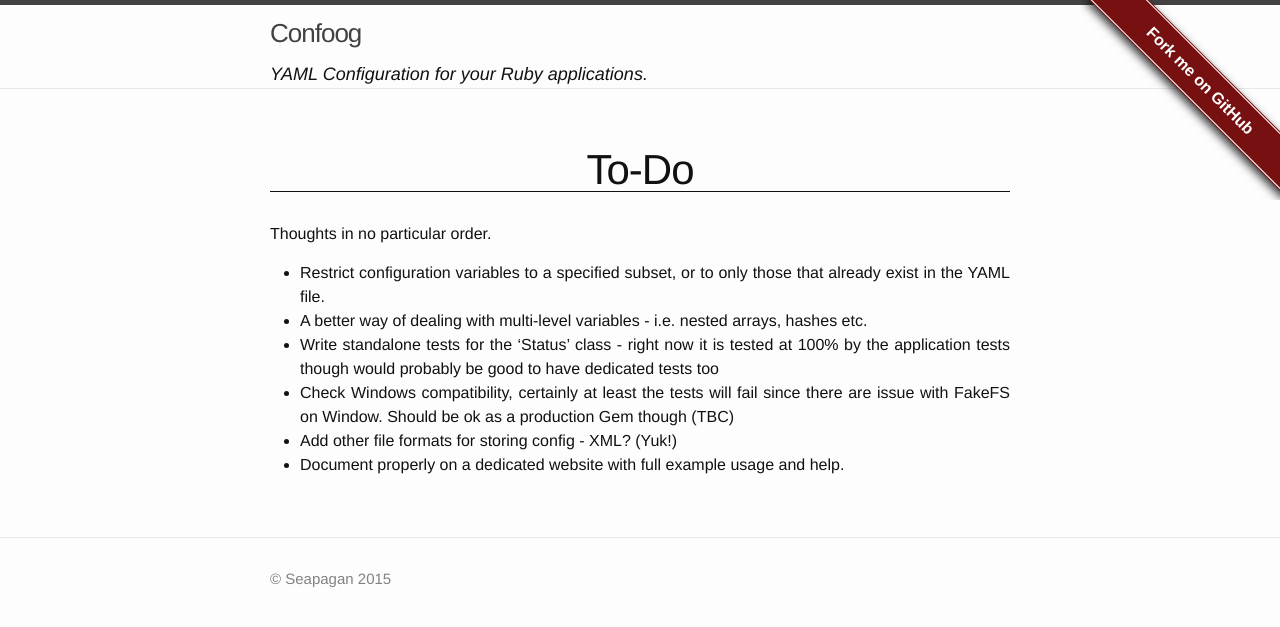
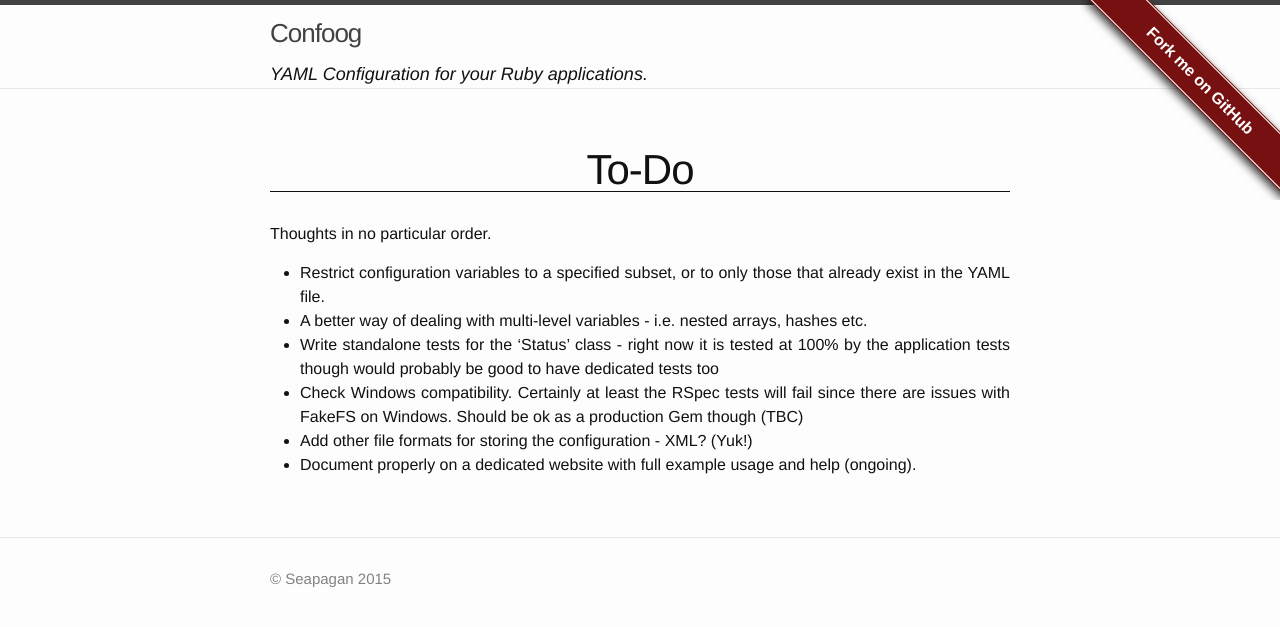
Before and after one commit to seapagan/confoog, a Jekyll site: the page built from _posts/2015-09-04-To-Do.md, in a window 1280 px wide. Shown: the top 627 px of the page. Built offline with Jekyll 4.4.1, drawn with Linux system fonts in a browser that asks for light colours.

Commit message:
Fix some typos
Signed-off-by: Seapagan <seapagan@gmail.com>

```diff
--- a/_posts/2015-09-04-To-Do.md
+++ b/_posts/2015-09-04-To-Do.md
@@ -7,6 +7,6 @@ Thoughts in no particular order.
 - Restrict configuration variables to a specified subset, or to only those that already exist in the YAML file.
 - A better way of dealing with multi-level variables - i.e. nested arrays, hashes etc.
 - Write standalone tests for the 'Status' class - right now it is tested at 100% by the application tests though would probably be good to have dedicated tests too
-- Check Windows compatibility, certainly at least the tests will fail since there are issue with FakeFS on Window. Should be ok as a production Gem though (TBC)
-- Add other file formats for storing config - XML? (Yuk!)
-- Document properly on a dedicated website with full example usage and help.
+- Check Windows compatibility. Certainly at least the RSpec tests will fail since there are issues with FakeFS on Windows. Should be ok as a production Gem though (TBC)
+- Add other file formats for storing the configuration - XML? (Yuk!)
+- Document properly on a dedicated website with full example usage and help (ongoing).
```
Also changed, not shown: _posts/2015-09-02-Installation.md (+1 -1 lines).
